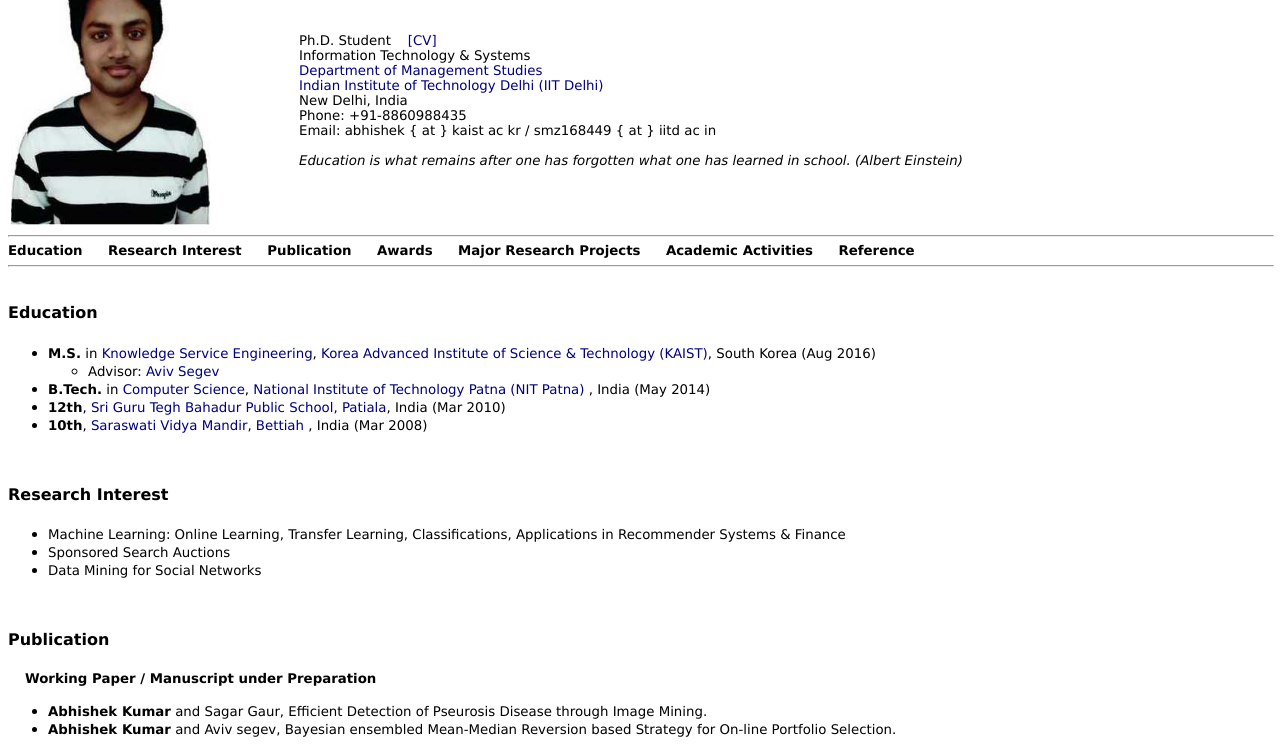
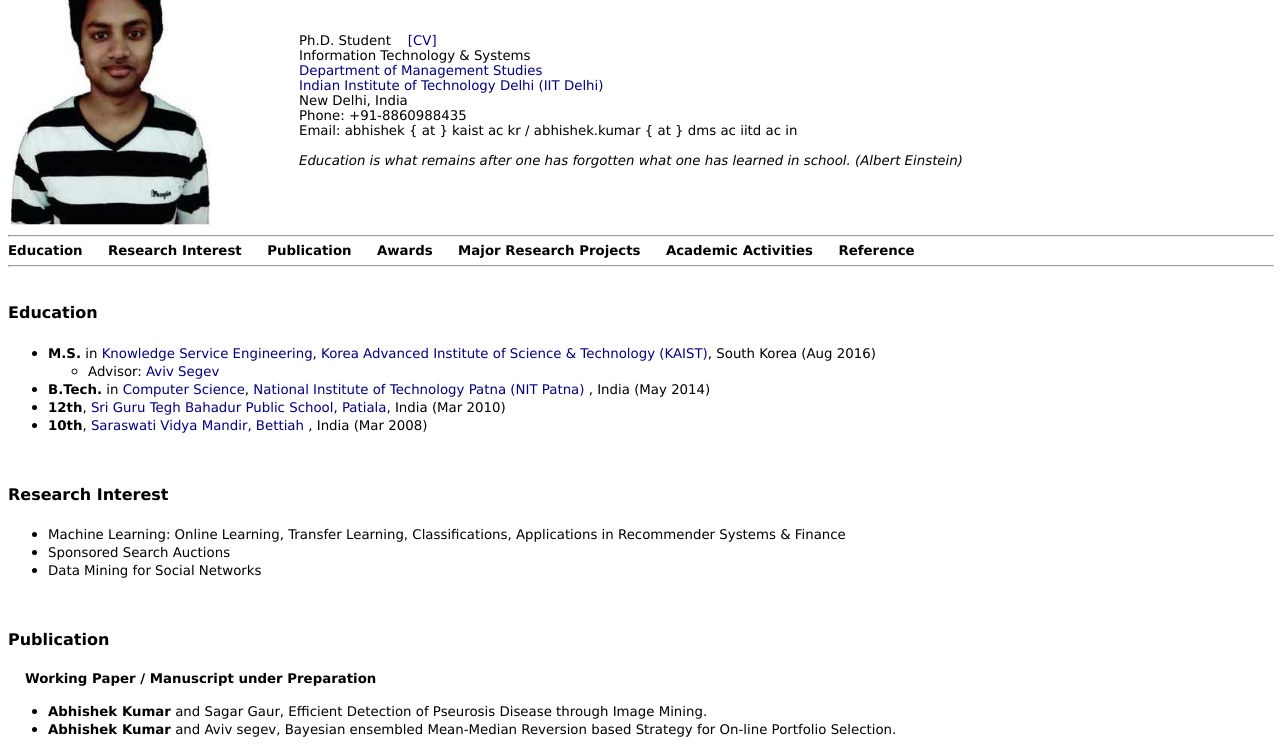
Before and after one commit to akraichand/akraichand.github.io, a plain HTML site: page index.html in a window 1280 px wide. Shown: the part 52-800 px from the top of the page. Drawn offline with Linux system fonts and the light colour scheme.

Commit message:
Update index.html

```diff
--- a/index.html
+++ b/index.html
@@ -1302,7 +1302,7 @@ function goQuickMenu(tmp)
   <span class="SpellE">New Delhi</span>, India <br>
 
   Phone: +91-8860988435<br>
-  Email: <span class="SpellE">abhishek</span> <span class="GramE">{ at</span> } <span class="SpellE">kaist</span> ac <span class="SpellE">kr</span> / <span class="SpellE">smz168449</span> <span class="GramE">{ at</span> } <span class="SpellE">iitd</span> ac <span class="SpellE">in</span><br> <br>
+  Email: <span class="SpellE">abhishek</span> <span class="GramE">{ at</span> } <span class="SpellE">kaist</span> ac <span class="SpellE">kr</span> / <span class="SpellE">abhishek.kumar</span> <span class="GramE">{ at</span> } <span class="SpellE">dms</span> ac <span class="SpellE">iitd</span> ac <span class="SpellE">in</span><br> <br>
   <i>Education is what remains after one has forgotten what one has learned in school. (Albert Einstein) </i><o:p></o:p></span></p>
   </td>
  </tr>
```
